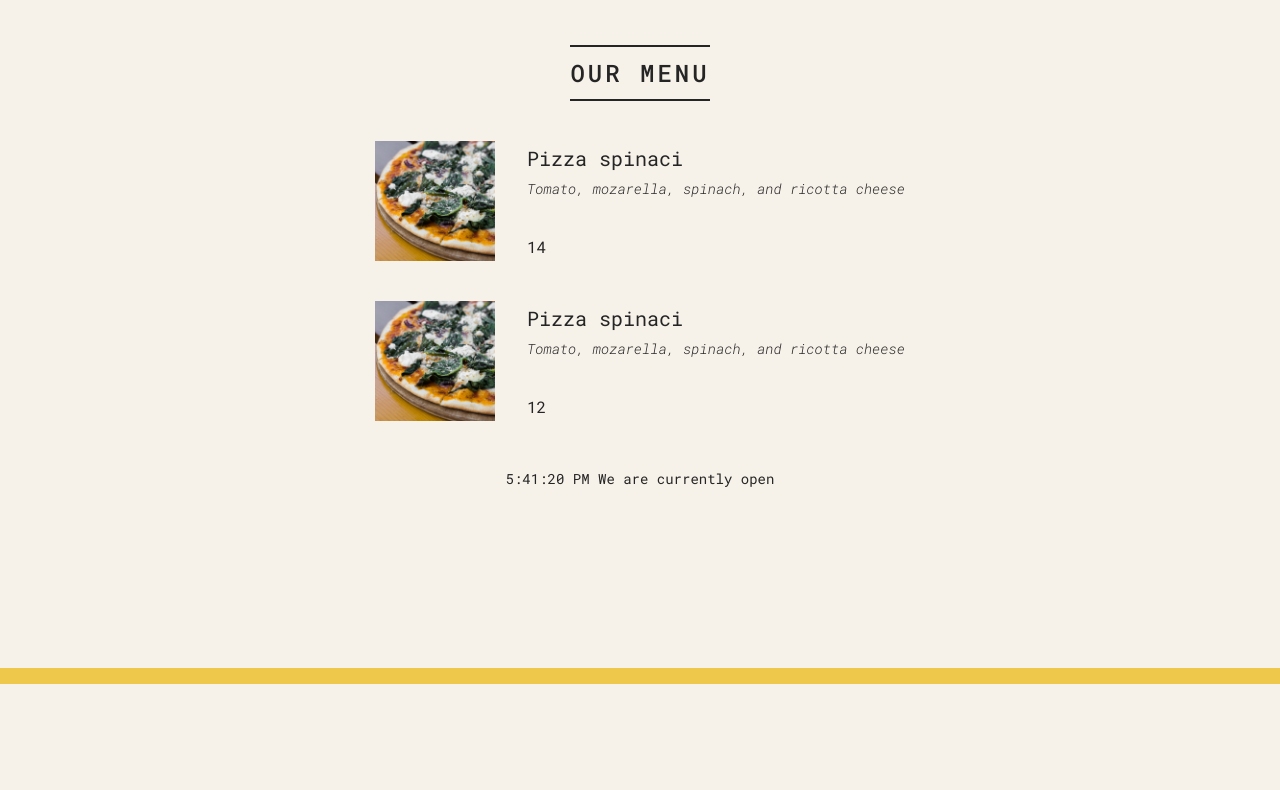
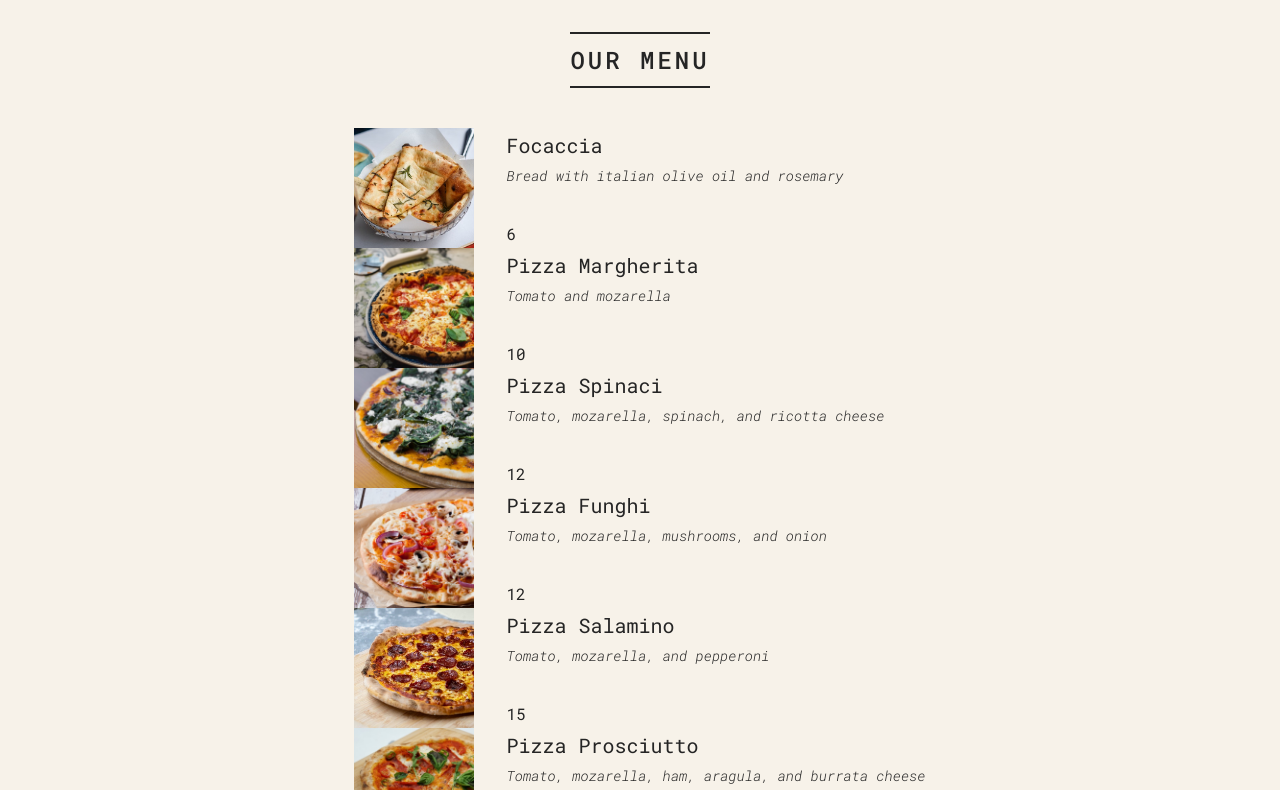
Before and after one commit to KrisD23/PizzaMenu_React_U, a React app: page / in a window 1280 px wide. Shown: the part 116-906 px from the top of the page. Before the commit the page ends 800 px from the top, so only its background shows below. Built offline with nearby package versions, Linux system fonts and the light colour scheme.

Commit message:
List rendered

```diff
--- a/public/index.html
+++ b/public/index.html
@@ -4,7 +4,7 @@
     <meta charset="utf-8" />
     <link rel="icon" href="%PUBLIC_URL%/favicon.ico" />
     <meta name="viewport" content="width=device-width, initial-scale=1" />
-    <meta name="theme-color" content="#000000" />
+    <!-- <meta name="theme-color" content="#000000" /> -->
     <meta
       name="description"
       content="Web site created using create-react-app"
--- a/src/index.js
+++ b/src/index.js
@@ -60,7 +60,7 @@ const cssStyle = {};
 function Header() {
   return (
     <header className="header">
-      <h1 style={cssStyle}>Fast Pizza .Co</h1>;
+      <h1 style={cssStyle}>Fast Pizza .Co</h1>
     </header>
   );
 }
@@ -69,29 +69,22 @@ function Menu() {
   return (
     <main className="menu">
       <h2>Our Menu</h2>
-      <Pizza
-        name="Pizza spinaci"
-        ingredients="Tomato, mozarella, spinach, and ricotta cheese"
-        image="pizzas\spinaci.jpg"
-        price={14}
-      />
-      <Pizza
-        name="Pizza spinaci"
-        ingredients="Tomato, mozarella, spinach, and ricotta cheese"
-        image="pizzas\spinaci.jpg"
-        price={12}
-      />
+      <div>
+        {pizzaData.map((pizza) => (
+          <Pizza pizzaObj={pizza} key={pizza.name} />
+        ))}
+      </div>
     </main>
   );
 }
 function Pizza(props) {
   return (
     <div className="pizza">
-      <img src={props.image} alt="Pizza spinaci"></img>
+      <img src={props.pizzaObj.photoName} alt="Pizza spinaci"></img>
       <div>
-        <h3>{props.name}</h3>
-        <p>{props.ingredients}</p>
-        <span>{props.price}</span>
+        <h3>{props.pizzaObj.name}</h3>
+        <p>{props.pizzaObj.ingredients}</p>
+        <span>{props.pizzaObj.price}</span>
       </div>
     </div>
   );
```
